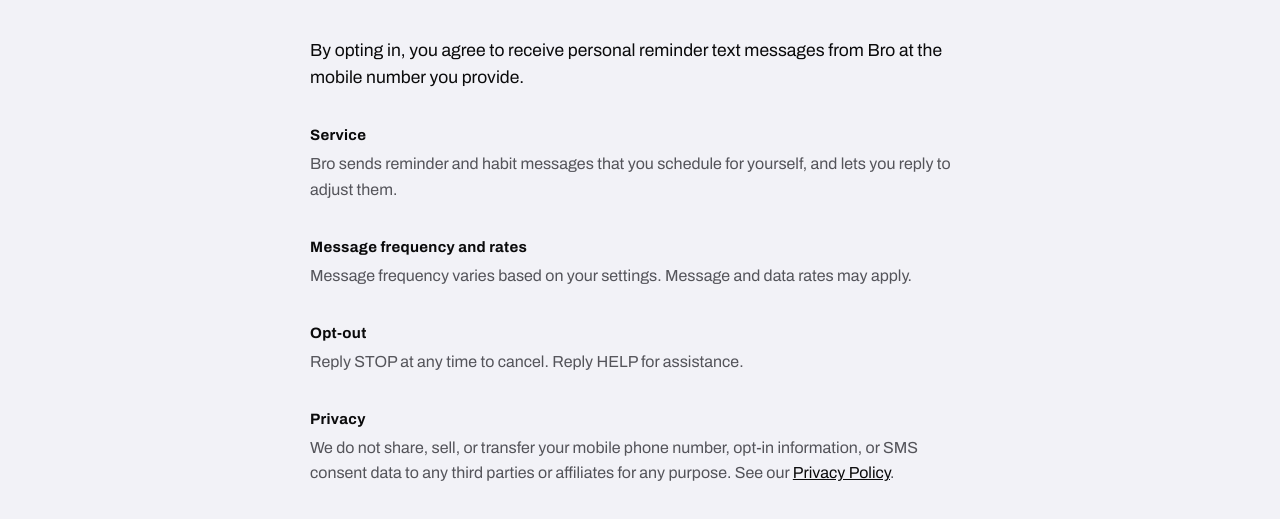
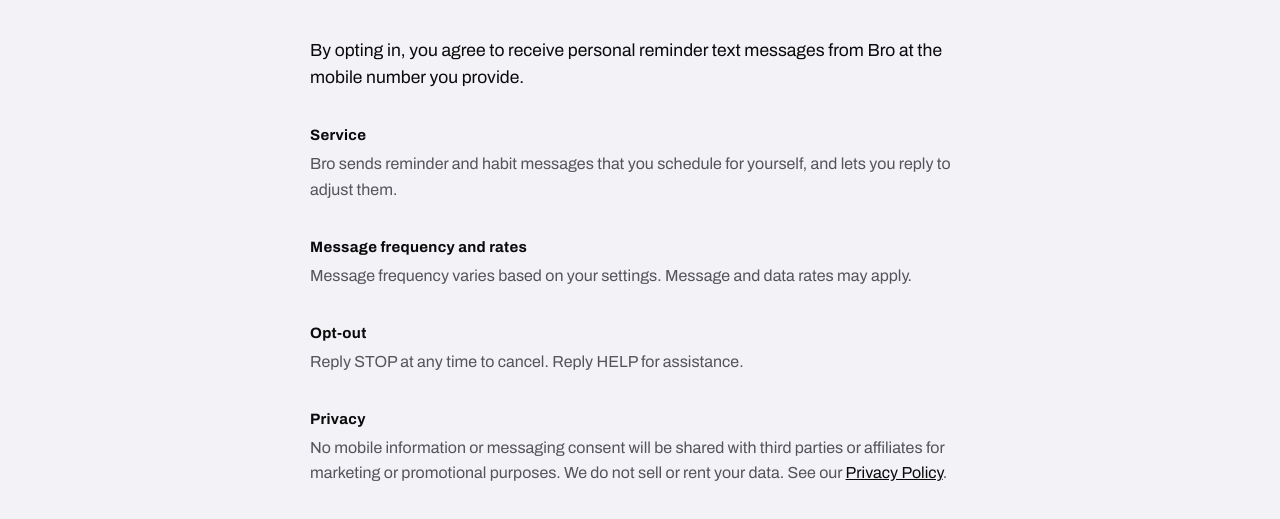
Before and after one commit to prime8128/textsfrombro, a plain HTML site: page terms.html in a window 1280 px wide. Shown: the part 265-784 px from the top of the page. Drawn offline with Linux system fonts and the light colour scheme; a script that the page names is missing.

Commit message:
Update privacy policy language in terms.html

```diff
--- a/terms.html
+++ b/terms.html
@@ -69,8 +69,8 @@
   <p>Reply STOP at any time to cancel. Reply HELP for assistance.</p>
 
   <h2>Privacy</h2>
-  <p>We do not share, sell, or transfer your mobile phone number, opt-in information, or SMS consent
-  data to any third parties or affiliates for any purpose. See our
+  <p>No mobile information or messaging consent will be shared with third parties or affiliates for
+  marketing or promotional purposes. We do not sell or rent your data. See our
   <a href="/privacy">Privacy Policy</a>.</p>
 
   <h2>Contact</h2>
```
